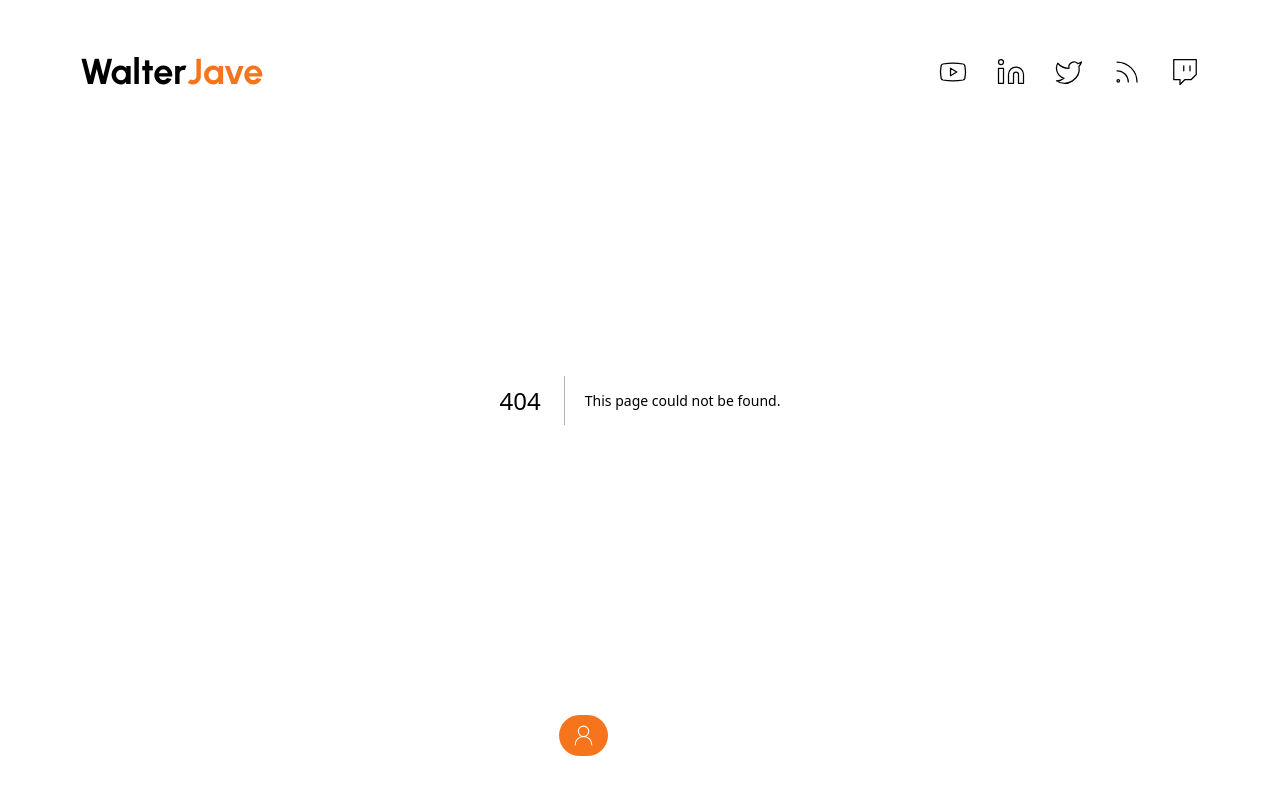
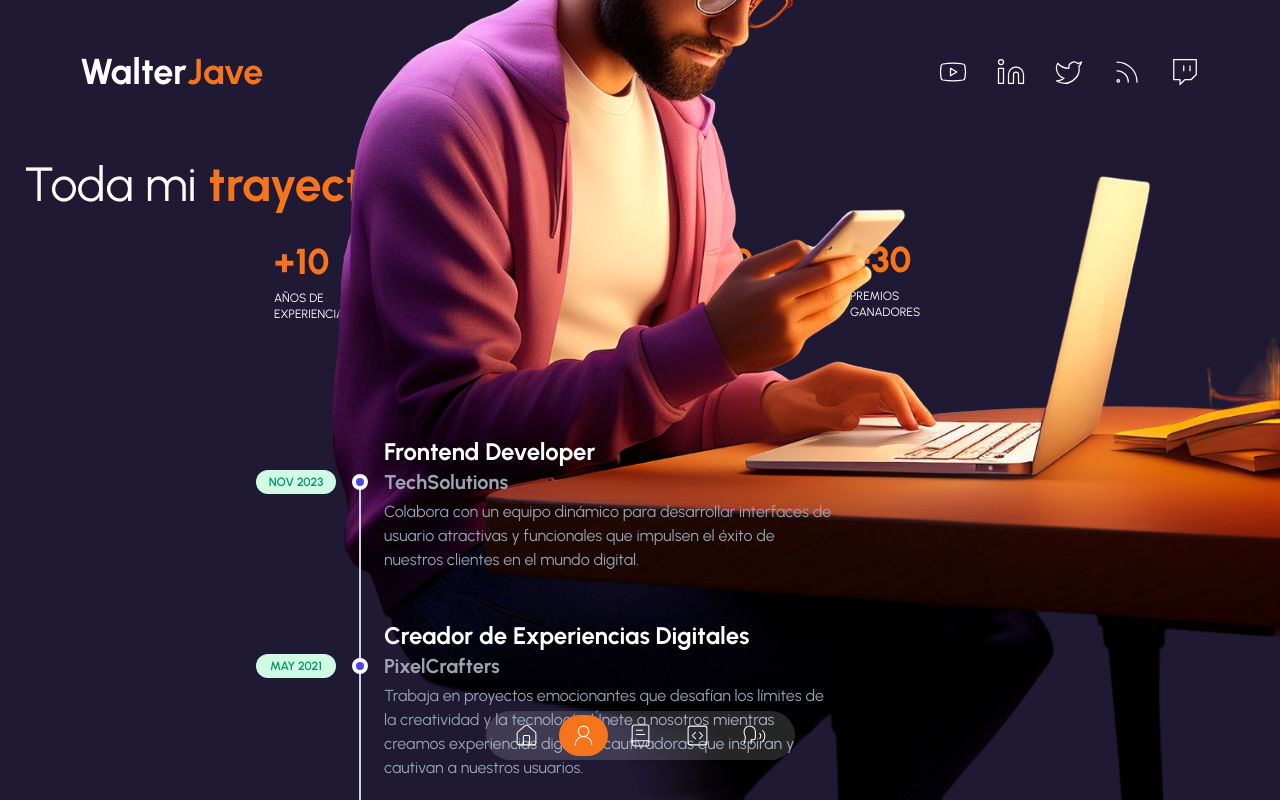
Before and after one commit to jbaxax/portafolio, a Next.js app: page /about-me in a window 1280 px wide. Before the commit this address had no page. Shown: the top 800 px of the page. Built offline with nearby package versions, Linux system fonts and the light colour scheme.

Commit message:
➕ add components

```diff
--- /dev/null
+++ b/app/(routes)/about-me/page.tsx
@@ -0,0 +1,23 @@
+import Avatar from "@/components/Avatar";
+import ContainerPage from "@/components/container.tsx";
+import CounterServices from "@/components/counter-services";
+import TimeLine from "@/components/time-line";
+import TransitionPage from "@/components/transition-page";
+
+export default function AboutMe() {
+  return (
+    <>
+      <TransitionPage />
+      <ContainerPage>
+        <Avatar />
+        <h1 className="text-2xl leading-tight text-center md:text-left md:text-5xl md:mt-10">
+          Toda mi
+          <span className="font-bold text-secondary"> trayectoria profesional</span>
+        </h1>
+        <CounterServices/>
+
+        <TimeLine/>
+      </ContainerPage>
+    </>
+  );
+}
--- /dev/null
+++ b/app/(routes)/services/page.tsx
@@ -0,0 +1,7 @@
+export default function Services() {
+  return (
+    <div>
+      from services
+    </div>
+  )
+}
--- /dev/null
+++ b/components/Avatar/index.tsx
@@ -0,0 +1,20 @@
+"use client"
+import Image from "next/image";
+import MotionTransition from "../transition-component";
+
+export default function Avatar() {
+  return (
+    <MotionTransition
+      position="bottom"
+      className="bottom-0 right-0 hidden md:inline-block md:absolute"
+    >
+      <Image
+        src="/avatar-1.png"
+        width={350}
+        height={350}
+        className="w-full h-full"
+        alt="Avatar"
+      />
+    </MotionTransition>
+  );
+}
--- /dev/null
+++ b/components/container.tsx/index.tsx
@@ -0,0 +1,11 @@
+interface ContainerProps {
+  children: React.ReactNode;
+}
+export default function ContainerPage(props: ContainerProps) {
+  const { children } = props;
+  return (
+    <div className="w-full m-w-6xl px-4 pb-40 mx-auto mt-40 md:pb-0 md:px-6">
+      {children}
+    </div>
+  );
+}
--- /dev/null
+++ b/components/counter-services/index.tsx
@@ -0,0 +1,21 @@
+"use client";
+import { dataCounter } from "@/data";
+import CountUp from "react-countup";
+export default function CounterServices() {
+  return (
+    <div className="grid justify-between max-w-3xl grid-cols-2 gap-3 mx-auto my-8 md:grid-cols-4 md:gap-6">
+      {dataCounter.map(
+        ({ id, endCounter, text, lineRight, lineRightMobile }) => (
+          <div key={id} className={`${lineRight && "ltr"}`}>
+            <div className={`${lineRight && 'px-4 border-2 border-transparent md:border-e-gray-100 '} ${lineRightMobile && 'border-e-gray-100'}`}>
+              <p className="flex mb-2 text-2xl font-extrabold md:text-4xl text-secondary">
+                + <CountUp end={endCounter} start={0} duration={5} />
+              </p>
+              <p className="text-xs uppercase max-w-[100px]">{text}</p>
+            </div>
+          </div>
+        )
+      )}
+    </div>
+  );
+}
--- /dev/null
+++ b/components/time-line/index.tsx
@@ -0,0 +1,37 @@
+import { dataAboutPage } from "@/data";
+
+export default function TimeLine() {
+  return (
+    <div className="flex flex-col justify-center divide-y divide-slate-200">
+      <div className="w-full max-w-3xl mx-auto md:pb-40 md:pt-20">
+        <div className="-my-6">
+          {dataAboutPage.map((data) => (
+            <div key={data.id} className="relative py-6 pl-8 sm:pl-32 group">
+              <h3 className="mb-1 text-2xl font-bold sm:mb-0">{data.title}</h3>
+              <div
+                className="flex flex-col sm:flex-row items-start mb-1
+                                        group-last:before:hidden before:absolute
+                                        before:left-2 sm:before:left-0 before:h-full
+                                        before:px-px before:bg-slate-300 sm:before:ml-[6.5rem]
+                                        before:self-start before:-translate-x-1/2
+                                        before:translate-y-3 after:absolute after:left-2
+                                        sm:after:left-0 after:w-2 after:h-2 after:bg-indigo-600
+                                        after:border-4 after:box-content after:border-slate-50
+                                        after:rounded-full sm:after:ml-[6.5rem] after:-translate-x-1/2
+                                        after:translate-y-1.5"
+              >
+                <time className="sm:absolute left-0 translate-y-0.5 inline-flex items-center justify-center text-xs font-semibold uppercase w-20 h-6 mb-3 sm:mb-0 text-emerald-600 bg-emerald-100  rounded-full">
+                  {data.date}
+                </time>
+                <div className="text-xl font-bold text-gray-400">
+                  {data.subtitle}
+                </div>
+              </div>
+              <p className="text-slate-400 max-w-md">{data.description}</p>
+            </div>
+          ))}
+        </div>
+      </div>
+    </div>
+  );
+}
```
